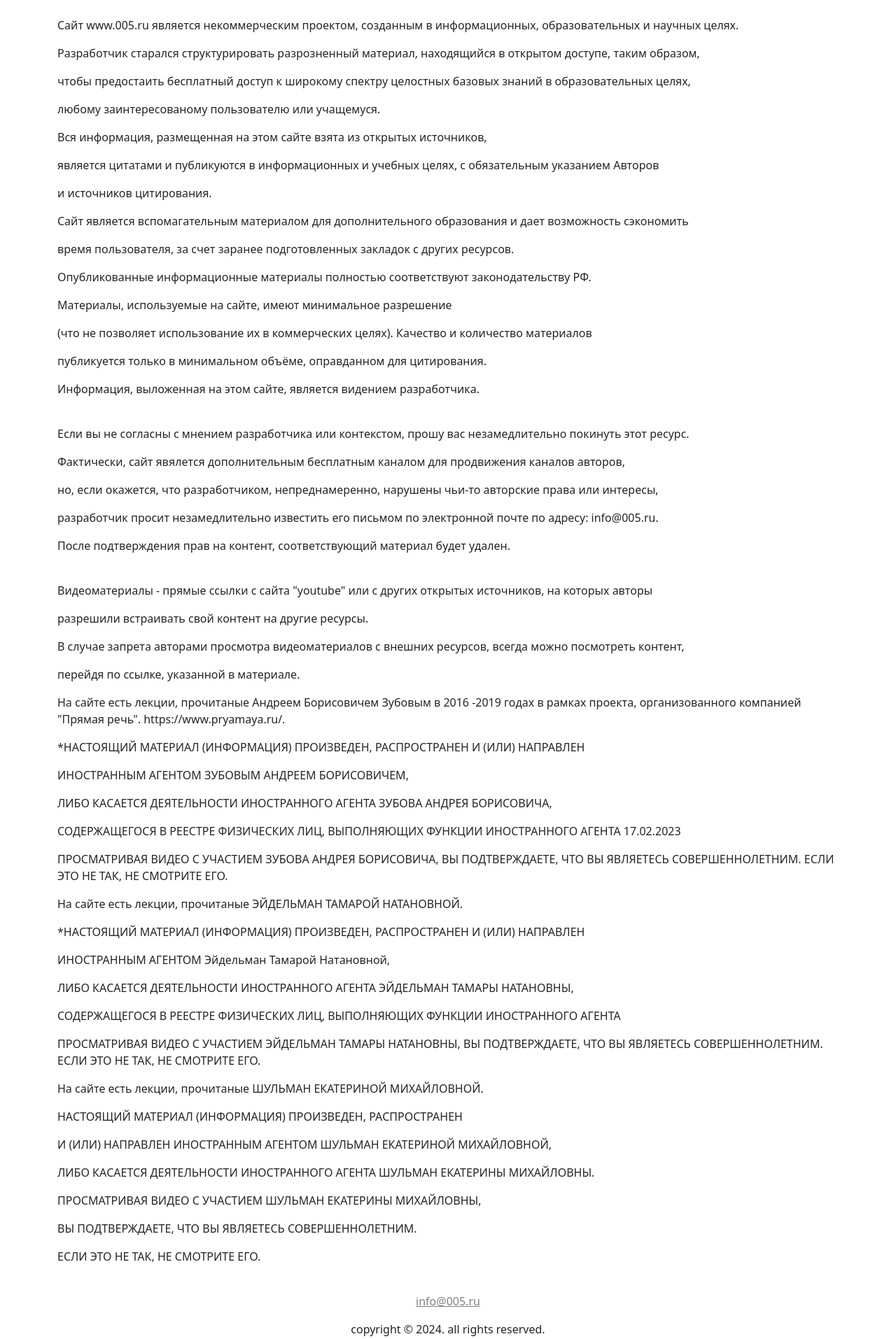
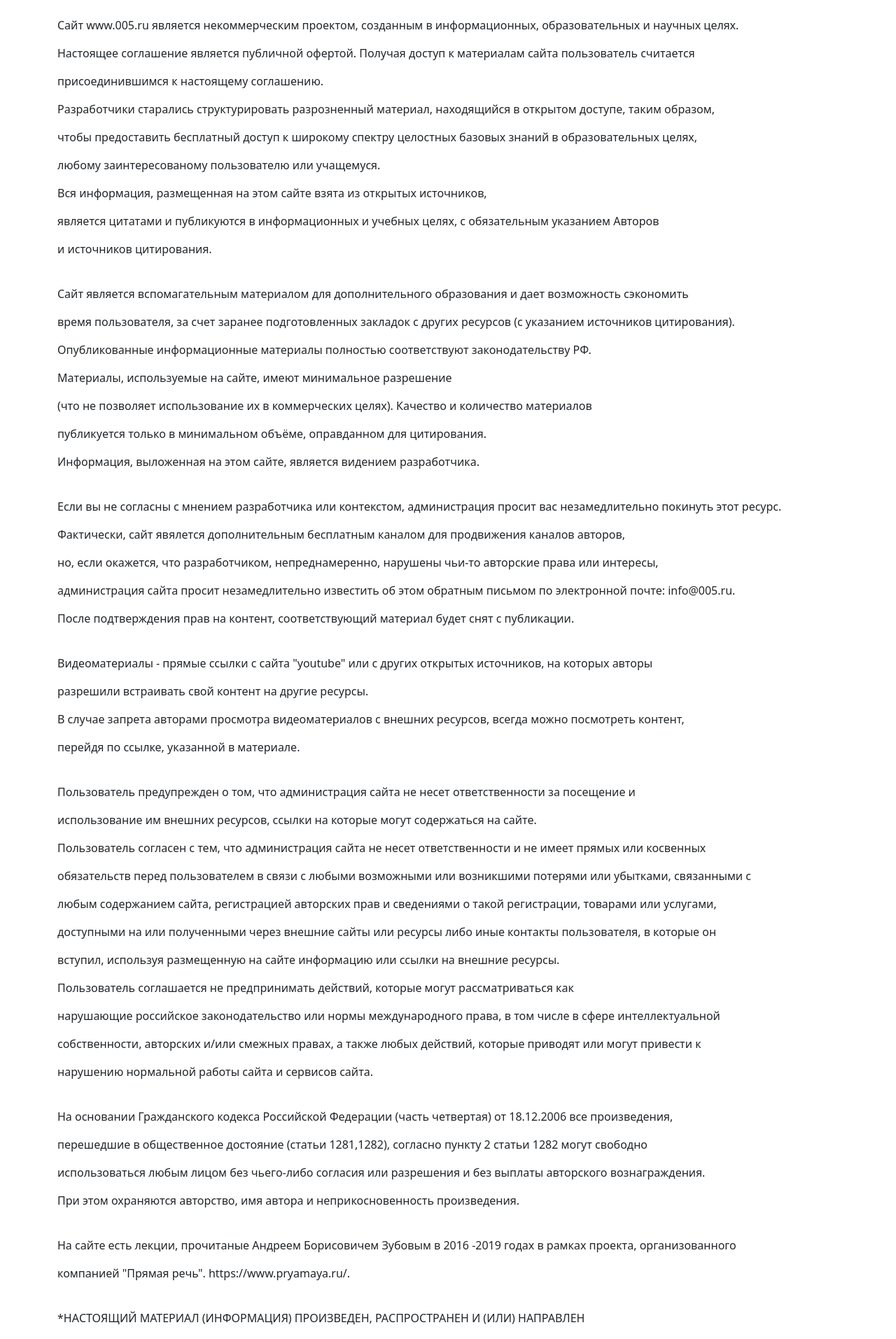
Before and after one commit to Ark005/edu, a Django app: page /about.html/ in a window 1280 px wide. Shown: the part 58-1972 px from the top of the page at 70% size. Run offline with Django 4.2, Linux system fonts and the light colour scheme; parts of the project's set-up code (start-up, migrations or seed data) failed here and were passed over.

Commit message:
10/05/24

```diff
--- a/backend/web/core/models/__init__.py
+++ b/backend/web/core/models/__init__.py
@@ -7,5 +7,6 @@ from .film import Film
 from .picture import Picture
 from .century import Century
 from .video import Video
+from .book import Book
 from .subcategory import Subcategory
 from .century_description import CenturyDescription
--- a/backend/web/project/urls.py
+++ b/backend/web/project/urls.py
@@ -10,6 +10,7 @@ urlpatterns = [
     path('', include('core.urls')),
     path('about.html/', TemplateView.as_view(template_name="core/about.html")),
     path('5.html/', TemplateView.as_view(template_name="core/5.html")),
+    path('why.html/', TemplateView.as_view(template_name="core/why.html")),
 ]
 
 urlpatterns += static(MEDIA_URL, document_root=MEDIA_DIR)
--- a/backend/web/templates/core/about.html
+++ b/backend/web/templates/core/about.html
@@ -2,14 +2,18 @@
 {% block content %}
 
     <p> Сайт www.005.ru является некоммерческим проектом, созданным в информационных, образовательных и научных целях.
-    <p> Разработчик старался структурировать разрозненный материал, находящийся в открытом доступе, таким образом,
-    <p> чтобы предостаить бесплатный доступ к широкому спектру целостных базовых знаний в образовательных целях,
+    <p> Настоящее соглашение является публичной офертой. Получая доступ к материалам сайта пользователь считается
+    <p> присоединившимся к настоящему соглашению.
+    <p> Разработчики старались структурировать разрозненный материал, находящийся в открытом доступе, таким образом,
+    <p> чтобы предоставить бесплатный доступ к широкому спектру целостных базовых знаний в образовательных целях,
     <p> любому заинтересованому пользователю или учащемуся.
     <p> Вся информация, размещенная на этом сайте взята из открытых источников,
     <p> является цитатами и публикуются в информационных и учебных целях, с обязательным указанием Авторов
     <p> и источников цитирования.
+    <br><br>
     <p> Сайт является вспомагательным материалом для дополнительного образования и дает возможность сэкономить
-    <p> время пользователя, за счет заранее подготовленных закладок с других ресурсов.
+    <p> время пользователя, за счет заранее подготовленных закладок с других ресурсов (с указанием источников
+        цитирования).
     <p> Опубликованные информационные материалы полностью соответствуют законодательству РФ.
     <p> Материалы, используемые на сайте, имеют минимальное разрешение
     <p> (что не позволяет использование их в коммерческих целях). Качество и количество материалов
@@ -17,35 +21,53 @@
     <p> Информация, выложенная на этом сайте, является видением разработчика.
 
         <br><br>
-    <p> Если вы не согласны с мнением разработчика или контекстом, прошу вас незамедлительно покинуть этот ресурс.
+    <p> Если вы не согласны с мнением разработчика или контекстом, администрация просит вас незамедлительно покинуть
+        этот ресурс.
     <p> Фактически, сайт явялется дополнительным бесплатным каналом для продвижения каналов авторов,
     <p> но, если окажется, что разработчиком, непреднамеренно, нарушены чьи-то авторские права или интересы,
-    <p> разработчик просит незамедлительно известить его письмом по электронной почте по адресу: info@005.ru.
-    <p> После подтверждения прав на контент, соответствующий материал будет удален.
+    <p> администрация сайта просит незамедлительно известить об этом обратным письмом по электронной почте: info@005.ru.
+    <p> После подтверждения прав на контент, соответствующий материал будет снят с публикации.
         <br><br>
     <p> Видеоматериалы - прямые ссылки с сайта "youtube" или с других открытых источников, на которых авторы
     <p> разрешили встраивать свой контент на другие ресурсы.
     <p> В случае запрета авторами просмотра видеоматериалов с внешних ресурсов, всегда можно посмотреть контент,
     <p> перейдя по ссылке, указанной в материале.
-
-
+<br><br>
+    <p> Пользователь предупрежден о том, что администрация сайта не несет ответственности за посещение и
+    <p>использование им внешних ресурсов, ссылки на которые могут содержаться на сайте.
+    <p>Пользователь согласен с тем, что администрация сайта не несет ответственности и не имеет прямых или косвенных
+    <p>обязательств перед пользователем в связи с любыми возможными или возникшими потерями или убытками, связанными с
+    <p> любым содержанием сайта, регистрацией авторских прав и сведениями о такой регистрации, товарами или услугами,
+    <p> доступными на или полученными через внешние сайты или ресурсы либо иные контакты пользователя, в которые он
+    <p> вступил, используя размещенную на сайте информацию или ссылки на внешние ресурсы.
+    <p> Пользователь соглашается не предпринимать действий, которые могут рассматриваться как
+    <p>нарушающие российское законодательство или нормы международного права, в том числе в сфере интеллектуальной
+    <p> собственности, авторских и/или смежных правах, а также любых действий, которые приводят или могут привести к
+    <p> нарушению нормальной работы сайта и сервисов сайта.
+        <br><br>
+    <p>На основании Гражданского кодекса Российской Федерации (часть четвертая) от 18.12.2006 все произведения,
+    <p>перешедшие в общественное достояние (статьи 1281,1282), согласно пункту 2 статьи 1282 могут свободно
+    <p>использоваться любым лицом без чьего-либо согласия или разрешения и без выплаты авторского вознаграждения.
+    <p>При этом охраняются авторство, имя автора и неприкосновенность произведения.
+        <br><br>
     <p>На сайте есть лекции, прочитаные Андреем Борисовичем Зубовым в 2016 -2019 годах в рамках проекта, организованного
-        компанией "Прямая речь". https://www.pryamaya.ru/.
+    <p> компанией "Прямая речь". https://www.pryamaya.ru/.
+        <br><br>
     <p>*НАСТОЯЩИЙ МАТЕРИАЛ (ИНФОРМАЦИЯ) ПРОИЗВЕДЕН, РАСПРОСТРАНЕН И (ИЛИ) НАПРАВЛЕН
     <p>ИНОСТРАННЫМ АГЕНТОМ ЗУБОВЫМ АНДРЕЕМ БОРИСОВИЧЕМ,
     <p>ЛИБО КАСАЕТСЯ ДЕЯТЕЛЬНОСТИ ИНОСТРАННОГО АГЕНТА ЗУБОВА АНДРЕЯ БОРИСОВИЧА,
     <p>СОДЕРЖАЩЕГОСЯ В РЕЕСТРЕ ФИЗИЧЕСКИХ ЛИЦ, ВЫПОЛНЯЮЩИХ ФУНКЦИИ ИНОСТРАННОГО АГЕНТА 17.02.2023
     <p>ПРОСМАТРИВАЯ ВИДЕО С УЧАСТИЕМ ЗУБОВА АНДРЕЯ БОРИСОВИЧА, ВЫ ПОДТВЕРЖДАЕТЕ, ЧТО ВЫ ЯВЛЯЕТЕСЬ СОВЕРШЕННОЛЕТНИМ.
         ЕСЛИ ЭТО НЕ ТАК, НЕ СМОТРИТЕ ЕГО.
-
+        <br><br>
     <p>На сайте есть лекции, прочитаные ЭЙДЕЛЬМАН ТАМАРОЙ НАТАНОВНОЙ.
     <p>*НАСТОЯЩИЙ МАТЕРИАЛ (ИНФОРМАЦИЯ) ПРОИЗВЕДЕН, РАСПРОСТРАНЕН И (ИЛИ) НАПРАВЛЕН
-    <p>ИНОСТРАННЫМ АГЕНТОМ Эйдельман Тамарой Натановной,
+    <p>ИНОСТРАННЫМ АГЕНТОМ ЭЙДЕЛЬМАН ТАМАРОЙ НАТАНОВНОЙ
     <p>ЛИБО КАСАЕТСЯ ДЕЯТЕЛЬНОСТИ ИНОСТРАННОГО АГЕНТА ЭЙДЕЛЬМАН ТАМАРЫ НАТАНОВНЫ,
     <p>СОДЕРЖАЩЕГОСЯ В РЕЕСТРЕ ФИЗИЧЕСКИХ ЛИЦ, ВЫПОЛНЯЮЩИХ ФУНКЦИИ ИНОСТРАННОГО АГЕНТА
     <p>ПРОСМАТРИВАЯ ВИДЕО С УЧАСТИЕМ ЭЙДЕЛЬМАН ТАМАРЫ НАТАНОВНЫ, ВЫ ПОДТВЕРЖДАЕТЕ, ЧТО ВЫ ЯВЛЯЕТЕСЬ СОВЕРШЕННОЛЕТНИМ.
         ЕСЛИ ЭТО НЕ ТАК, НЕ СМОТРИТЕ ЕГО.
-
+        <br><br>
     <p>На сайте есть лекции, прочитаные ШУЛЬМАН ЕКАТЕРИНОЙ МИХАЙЛОВНОЙ.
     <p>НАСТОЯЩИЙ МАТЕРИАЛ (ИНФОРМАЦИЯ) ПРОИЗВЕДЕН, РАСПРОСТРАНЕН
     <p>И (ИЛИ) НАПРАВЛЕН ИНОСТРАННЫМ АГЕНТОМ ШУЛЬМАН ЕКАТЕРИНОЙ МИХАЙЛОВНОЙ,
--- a/backend/web/templates/navbar.html
+++ b/backend/web/templates/navbar.html
@@ -72,6 +72,9 @@
                     <li class="nav-item">
                         <a class="nav-link" href="/5.html">005.ru за 5 минут</a>
                     <li class="nav-item">
+                    <li class="nav-item">
+                        <a class="nav-link" href="/why.html">зачем создан проект</a>
+                    <li class="nav-item">
                         <a class="nav-link" href="/about.html">информация о проекте</a>
                     <li class="nav-item dropdown">
                 </ul>
```
Also changed, not shown: backend/web/core/admin.py (+3 -10 lines), backend/web/core/models/book.py (added, +40 -0 lines), backend/web/templates/core/author_details.html (+27 -2 lines), backend/web/templates/core/genre_detail.html (+9 -5 lines), backend/web/templates/core/why.html (added, +38 -0 lines).
